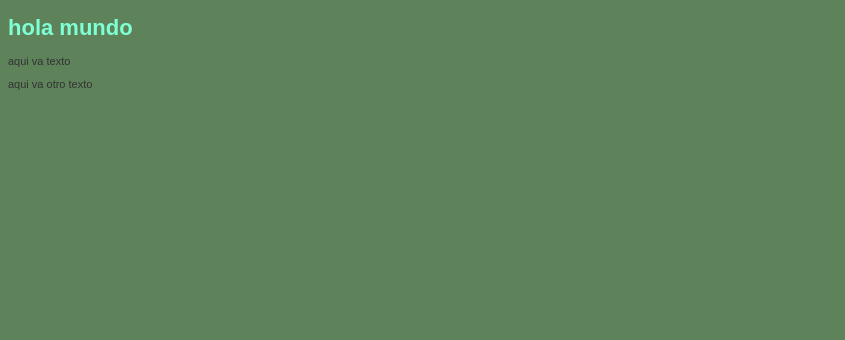
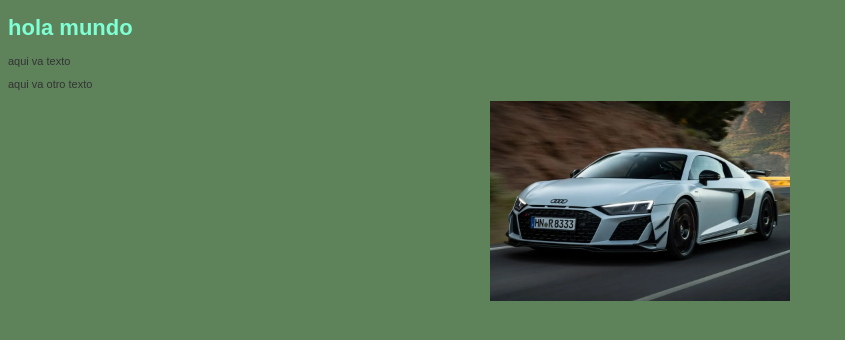
Before and after one commit to DDDDDDDDDD10/P-gina-web, a plain HTML site: page index.html in a window 1280 px wide. Shown: the whole page, without its empty margins (0-845 px from the left). Drawn offline with Linux system fonts and the light colour scheme.

Commit message:
Update index.html

```diff
--- a/index.html
+++ b/index.html
@@ -10,6 +10,6 @@
 <h1>hola mundo</h1>
 <p>aqui va texto</p>
 <p>aqui va otro texto</p>
-<img src=""
+<img src="audi-r8-v10-gt-rwd-a.jpg"
 </body>
 </html>
```
